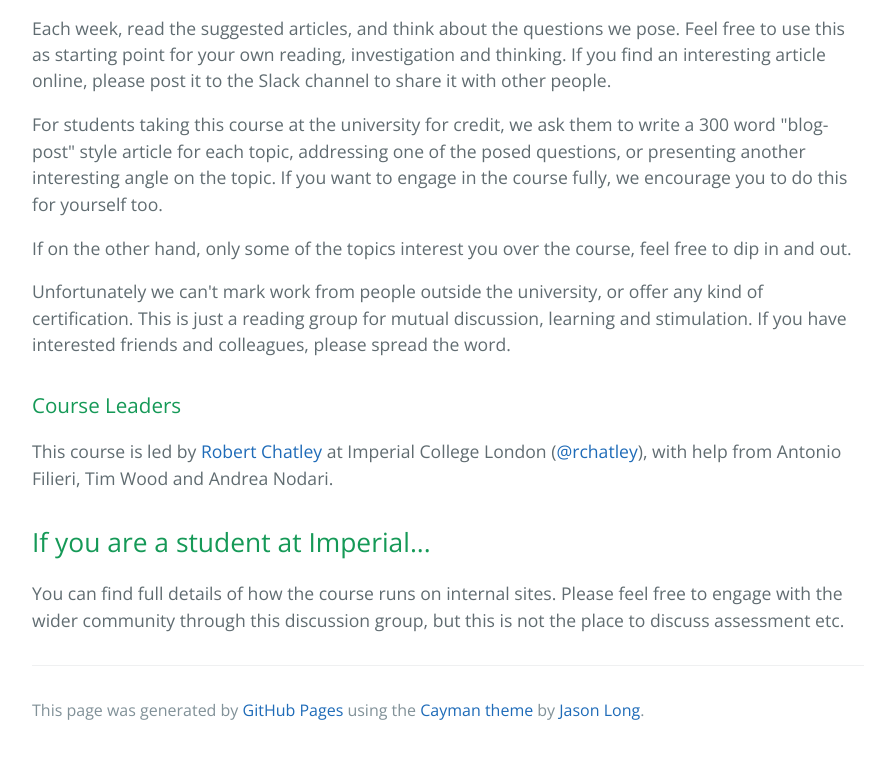
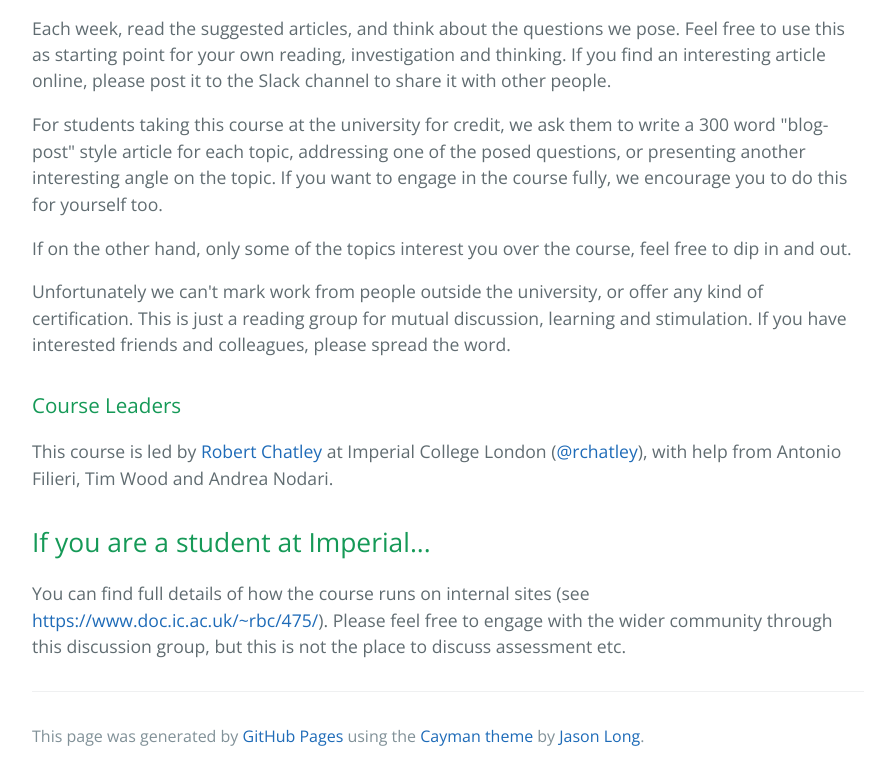
Before and after one commit to softengindustry/softengindustry.github.io, a plain HTML site: page index.html in a window 1280 px wide. Shown: the part 1096-1876 px from the top of the page, without its empty margins (192-1087 px from the left). Before the commit the page ends 1850 px from the top, so only its background shows below. Drawn offline with nearby package versions, Linux system fonts and the light colour scheme.

Commit message:
link to internal Imperial page

```diff
--- a/index.html
+++ b/index.html
@@ -62,7 +62,7 @@
 <h2>
 <a id="if-you-are-a-student-at-imperial" class="anchor" href="#if-you-are-a-student-at-imperial" aria-hidden="true"><span class="octicon octicon-link"></span></a>If you are a student at Imperial...</h2>
 
-<p>You can find full details of how the course runs on internal sites. Please feel free to engage with the wider community through this discussion group, but this is not the place to discuss assessment etc.</p>
+<p>You can find full details of how the course runs on internal sites (see <a href="https://www.doc.ic.ac.uk/~rbc/475/">https://www.doc.ic.ac.uk/~rbc/475/</a>). Please feel free to engage with the wider community through this discussion group, but this is not the place to discuss assessment etc.</p>
 
       <footer class="site-footer">
 
```
